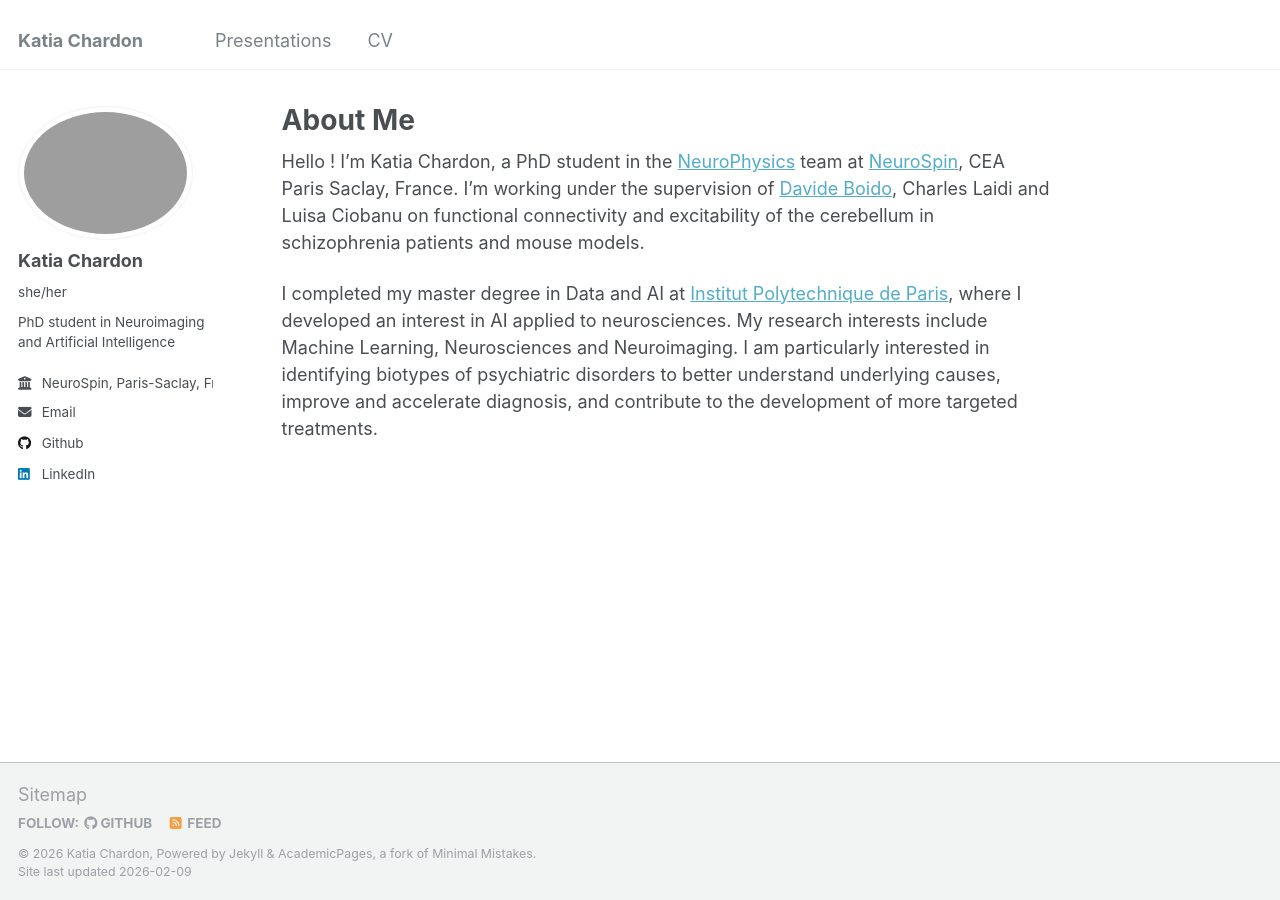
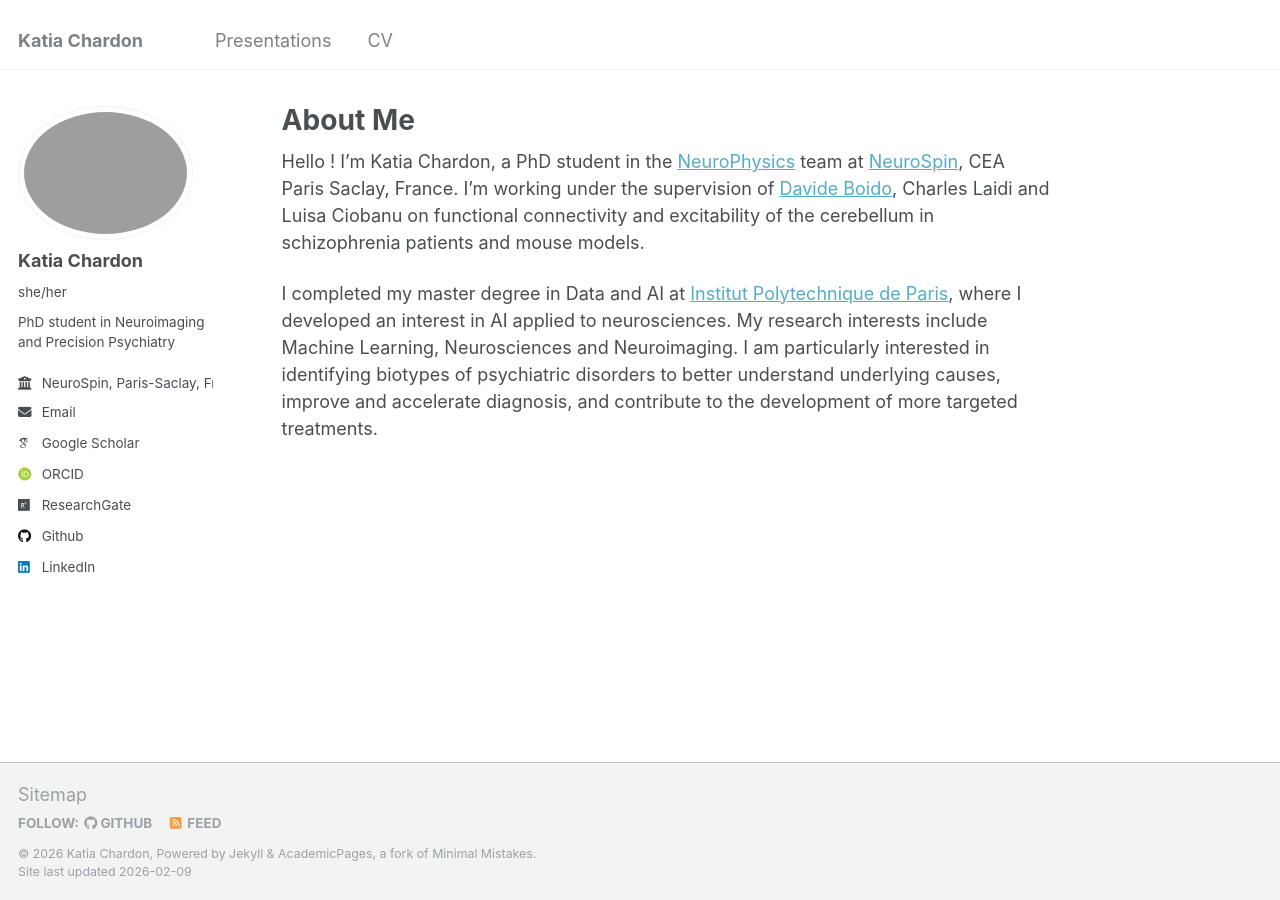
Before and after one commit to kchardon/kchardon.github.io, a Jekyll site: the page built from _pages/about.md, in a window 1280 px wide. Built offline with Jekyll 4.4.1, drawn with Linux system fonts in a browser that asks for light colours; some web fonts are replaced.

Commit message:
change desc

```diff
--- a/_config.yml
+++ b/_config.yml
@@ -11,7 +11,7 @@ locale                   : "en-US"
 title                    : "Katia Chardon"
 title_separator          : "-"
 name                     : &name "Katia Chardon"
-description              : &description "PhD student in Neuroimaging and Artificial Intelligence"
+description              : &description "PhD student in Neuroimaging and Precision Psychiatry"
 url                      : https://kchardon.github.io # the base hostname & protocol for your site e.g. "https://mmistakes.github.io"
 baseurl                  : "" # the subpath of your site, e.g. "/blog"
 repository               : "kchardon/kchardon.github.io"
@@ -24,7 +24,7 @@ author:
   avatar           : "profile.jpg"
   name             : "Katia Chardon"
   pronouns         : "she/her"
-  bio              : "PhD student in Neuroimaging and Artificial Intelligence"
+  bio              : "PhD student in Neuroimaging and Precision Psychiatry"
   location         : # "Earth"
   employer         : "NeuroSpin, Paris-Saclay, France"
   uri              : # URL
@@ -32,12 +32,12 @@ author:
 
   # Academic websites
   arxiv            : # URL - Update with the correct link to your profile
-  googlescholar    : # "https://scholar.google.com/citations?user=PS_CX0AAAAAJ"
+  googlescholar    : "https://scholar.google.com/citations?user=l07arOcAAAAJ"
   impactstory      : # URL
-  orcid            : # "http://orcid.org/yourorcidurl"
+  orcid            : "https://orcid.org/0009-0009-0372-1798"
   semantic         : # URL
   pubmed           : # "https://www.ncbi.nlm.nih.gov/pubmed/?term=john+snow"
-  researchgate     : # URL
+  researchgate     : "https://www.researchgate.net/profile/Katia-Chardon"
 
   # Repositories and software development
   bitbucket        : # Username - Update with your username on the site
```
